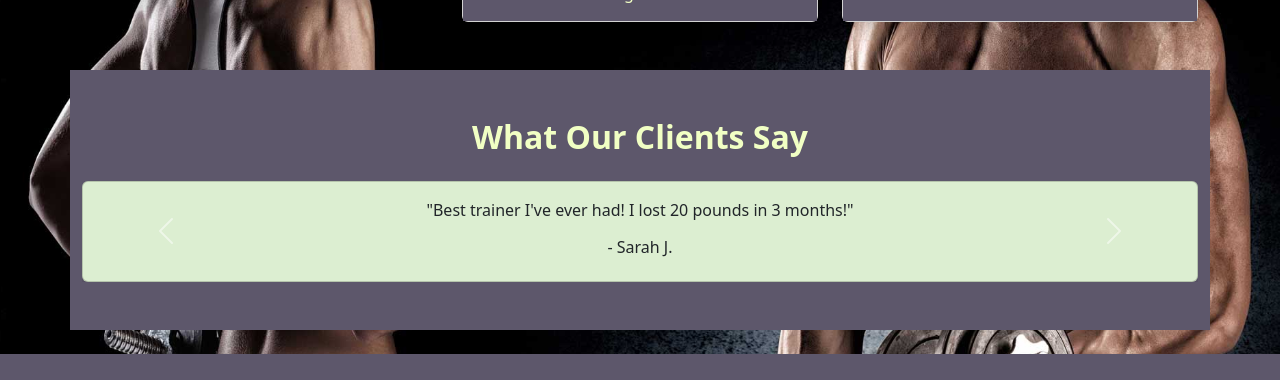
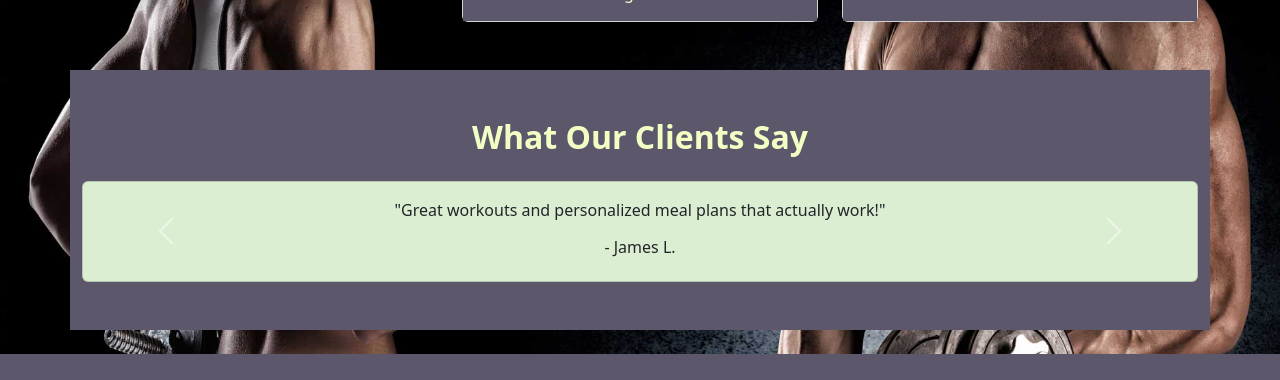
Before and after one commit to timbo84/kyfitness, a Next.js app: page / in a window 1280 px wide. Shown: the part 1011-1391 px from the top of the page. Built offline with nearby package versions, Linux system fonts and the light colour scheme.

Commit message:
fixed testimony carousel

```diff
--- a/components/HomePageCards/testimonials.jsx
+++ b/components/HomePageCards/testimonials.jsx
@@ -1,30 +1,57 @@
-
-
+import { useEffect } from "react";
+import { motion } from "framer-motion";
+import "bootstrap/dist/css/bootstrap.min.css";
 
 export default function Testimonials() {
+  useEffect(() => {
+    if (typeof window !== "undefined") {
+      require("bootstrap/dist/js/bootstrap.bundle.min.js");
+      const bootstrap = require("bootstrap");
+      new bootstrap.Carousel(document.querySelector("#testimonialCarousel"), {
+        interval: 5000,
+        ride: "carousel",
+        pause: "hover",
+        wrap: true,
+      });
+    }
+  }, []);
+
+  const fadeInUp = {
+    hidden: { opacity: 0, y: 50 },
+    visible: { opacity: 1, y: 0, transition: { duration: 0.8 } },
+  };
+
   return (
-      <section className="container text-center py-5" style={{ color: "#f1ffc4", background: "#5d576b"  }}>
-        <h2 className="fw-bold">What Our Clients Say</h2>
-        <div id="testimonialCarousel" className="carousel slide mt-4" data-bs-ride="carousel">
+    <motion.section
+      className="container text-center py-5"
+      style={{ color: "#f1ffc4", background: "#5d576b" }}
+      initial="hidden"
+      animate="visible"
+      variants={fadeInUp}
+    >
+      <motion.h2 className="fw-bold" variants={fadeInUp}>
+        What Our Clients Say
+      </motion.h2>
+      <div id="testimonialCarousel" className="carousel slide mt-4">
         <div className="carousel-inner">
-            <div className="carousel-item active">
-              <div className="card p-3 shadow" style={{background: "#dceed1"}}>
-                <p>"Best trainer I've ever had! I lost 20 pounds in 3 months!"</p>
-                <h6>- Sarah J.</h6>
+          {[
+            { text: `"Best trainer I've ever had! I lost 20 pounds in 3 months!"`, author: "- Sarah J." },
+            { text: `"Great workouts and personalized meal plans that actually work!"`, author: "- James L." },
+            { text: `"Helped me build muscle and stay consistent with my fitness goals."`, author: "- Maria R." },
+          ].map((testimonial, index) => (
+            <div key={index} className={`carousel-item ${index === 0 ? "active" : ""}`}>
+              <motion.div
+                className="card p-3 shadow"
+                style={{ background: "#dceed1" }}
+                variants={fadeInUp}
+                initial="hidden"
+                animate="visible"
+              >
+                <p>{testimonial.text}</p>
+                <h6>{testimonial.author}</h6>
+              </motion.div>
             </div>
-            </div>
-            <div className="carousel-item">
-              <div className="card p-3 shadow">
-                <p>"Great workouts and personalized meal plans that actually work!"</p>
-                <h6>- James L.</h6>
-              </div>
-            </div>
-            <div className="carousel-item">
-              <div className="card p-3 shadow">
-                <p>"Helped me build muscle and stay consistent with my fitness goals."</p>
-                <h6>- Maria R.</h6>
-              </div>
-            </div>
+          ))}
         </div>
         <button className="carousel-control-prev" type="button" data-bs-target="#testimonialCarousel" data-bs-slide="prev">
           <span className="carousel-control-prev-icon" aria-hidden="true"></span>
@@ -35,6 +62,6 @@ export default function Testimonials() {
           <span className="visually-hidden">Next</span>
         </button>
       </div>
-      </section>
+    </motion.section>
   );
 }
--- a/package.json
+++ b/package.json
@@ -21,6 +21,7 @@
     "@supabase/supabase-js": "^2.48.1",
     "axios": "^1.7.9",
     "bootstrap": "^5.3.3",
+    "framer-motion": "^12.4.2",
     "next": "15.1.4",
     "react": "^19.0.0",
     "react-bootstrap": "^2.10.9",
```
Also changed, not shown: 1 other file (tests, documents, lock files or other folders). Lines whose indentation alone changed are shown as unchanged.
